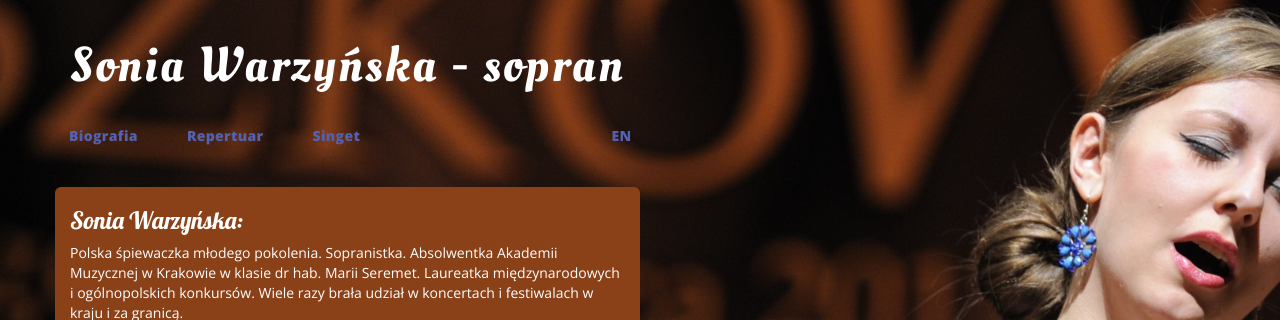
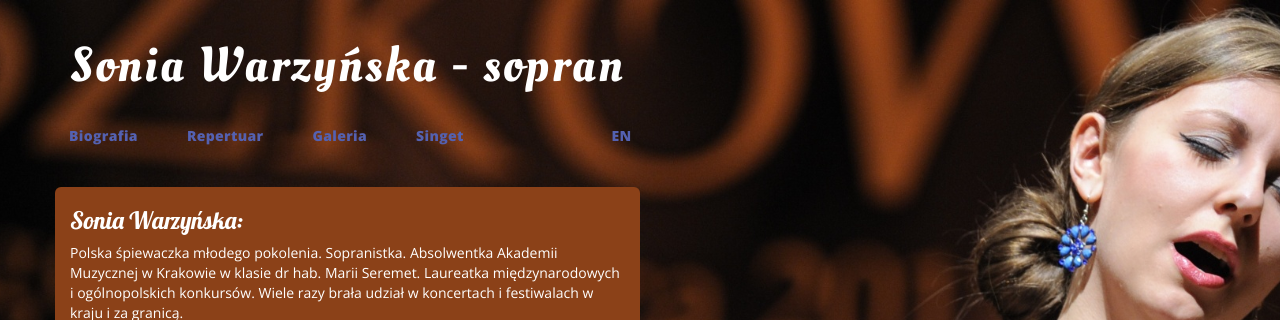
Before and after one commit to lukaszkomar/old.soniaw.com, a Jekyll site: the page built from index.html, in a window 1280 px wide. Shown: the top 320 px of the page. Built offline with Jekyll 4.4.1, drawn with Linux system fonts in a browser that asks for light colours; nearby versions of some CDN libraries; library files that are not in the unit come from our copies.

Commit message:
gallery in menu

```diff
--- a/_includes/menu.html
+++ b/_includes/menu.html
@@ -3,12 +3,14 @@
           <ul>
             <li {% if page.url  == '/biografia.html'   %} class="active" {% endif %}><a class="round" href="/biografia">Biografia</a></li>
             <li {% if page.url  == '/repertuar.html'   %} class="active" {% endif %}><a class="round" href="/repertuar">Repertuar</a></li>
+            <li {% if page.url  == '/galeria.html'     %} class="active" {% endif %}><a class="round" href="/galeria"  >Galeria</a></li>
             <li {% if page.url  == '/singet.html'      %} class="active" {% endif %}><a class="round" href="/singet"   >Singet</a></li>
           </ul>
         {% else %}
           <ul>
             <li {% if page.url  == '/biography.html'   %} class="active" {% endif %}><a class="round" href="/biography"  >Biography</a></li>
             <li {% if page.url  == '/repertoire.html'  %} class="active" {% endif %}><a class="round" href="/repertoire" >Repertoire</a></li>
+            <li {% if page.url  == '/gallery.html'     %} class="active" {% endif %}><a class="round" href="/gallery"    >Gallery</a></li>
             <li {% if page.url  == '/singet-band.html' %} class="active" {% endif %}><a class="round" href="/singet-band">Singet</a></li>
           </ul>
         {% endif %}
```
